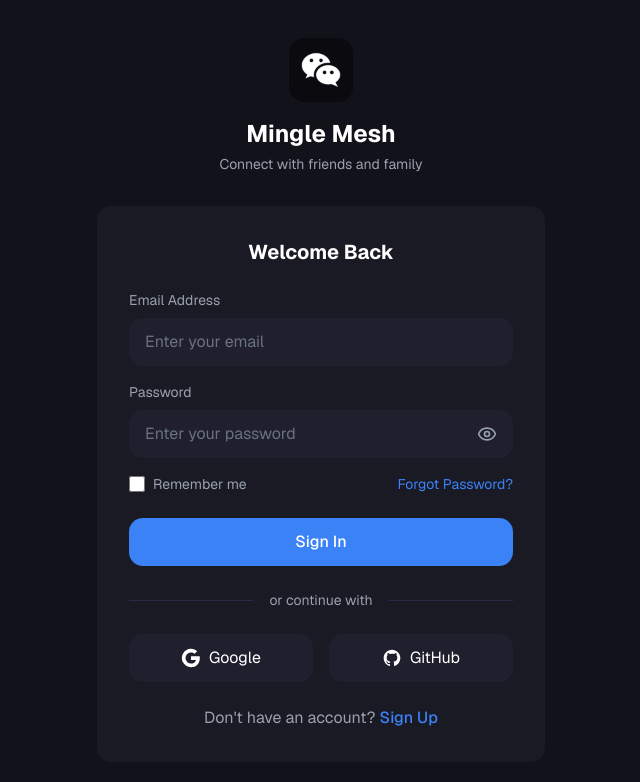
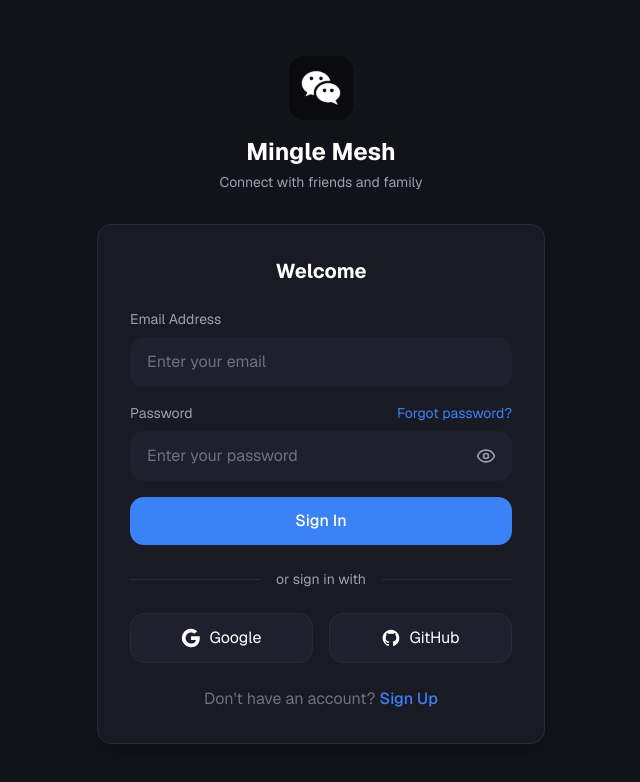
Before and after one commit to mvntech/mingle-mesh-chat-app, a React (Vite) app in the folder client/: page /login in a window 1280 px wide. Shown: the top 782 px of the page, without its empty margins (319-959 px from the left). Built offline with nearby package versions, Linux system fonts and the light colour scheme.

Commit message:
implemented the login and logout functionality

```diff
--- a/client/package.json
+++ b/client/package.json
@@ -53,6 +53,7 @@
     "react-day-picker": "9.8.0",
     "react-dom": "^19.2.0",
     "react-hook-form": "^7.60.0",
+    "react-hot-toast": "^2.6.0",
     "react-resizable-panels": "^2.1.7",
     "react-router-dom": "^7.9.6",
     "recharts": "2.15.4",
--- a/client/src/App.tsx
+++ b/client/src/App.tsx
@@ -2,15 +2,51 @@ import { BrowserRouter as Router, Routes, Route } from "react-router-dom";
 import { MingleMeshApp } from "./components/mingle-mesh-app";
 import { SignUpPage } from "./components/sign-up";
 import { LoginPage } from "./components/login";
+import ProtectedRoute from "./lib/protected-routes";
+import { Toaster } from "react-hot-toast";
 
 export default function App() {
   return (
+    <>
       <Router>
         <Routes>
-        <Route path="/" element={<MingleMeshApp />} />
+          <Route
+            path="/"
+            element={
+              <ProtectedRoute>
+                <MingleMeshApp />
+              </ProtectedRoute>
+            }
+          />
           <Route path="/signup" element={<SignUpPage />} />
           <Route path="/login" element={<LoginPage />} />
         </Routes>
       </Router>
+
+      <Toaster
+        position="top-right"
+        reverseOrder={false}
+        toastOptions={{
+          style: {
+            background: "#1F1F2E",
+            color: "#FFFFFF",
+            border: "1px solid #2A2A35",
+            fontSize: "14px",
+          },
+          success: {
+            iconTheme: {
+              primary: "#22C55E",
+              secondary: "#FFFFFF",
+            },
+          },
+          error: {
+            iconTheme: {
+              primary: "#EF4444",
+              secondary: "#FFFFFF",
+            },
+          },
+        }}
+      />
+    </>
   );
 }
--- a/client/src/components/login.tsx
+++ b/client/src/components/login.tsx
@@ -1,17 +1,82 @@
-import React, { useState } from "react"
-import { Link, useNavigate } from "react-router-dom"
-import { Eye, EyeOff } from "lucide-react"
+import React, { useState } from "react";
+import { Link, useNavigate } from "react-router-dom";
+import { Eye, EyeOff, AlertCircle, Loader2 } from "lucide-react";
+import { gql } from "@apollo/client";
+import { useMutation } from "@apollo/client/react";
+import toast from "react-hot-toast";
+
+const LOGIN_USER = gql`
+  mutation Login($email: String!, $password: String!) {
+    login(email: $email, password: $password) {
+      token
+      user {
+        id
+        username
+        email
+      }
+    }
+  }
+`;
+
+interface LoginResponse {
+  login: {
+    token: string;
+    user: {
+      id: string;
+      username: string;
+      email: string;
+    };
+  };
+}
+
+interface LoginVariables {
+  email: string;
+  password: string;
+}
 
 export function LoginPage() {
-  const [showPassword, setShowPassword] = useState(false)
-  const [email, setEmail] = useState("")
-  const [password, setPassword] = useState("")
-  const navigate = useNavigate()
+  const [showPassword, setShowPassword] = useState(false);
+  const [formData, setFormData] = useState({
+    email: "",
+    password: "",
+  });
+  const navigate = useNavigate();
 
-  const handleSubmit = (e: React.FormEvent) => {
-    e.preventDefault()
-    navigate("/")
-  }
+  const [login, { loading, error: mutationError }] = useMutation<
+    LoginResponse,
+    LoginVariables
+  >(LOGIN_USER, {
+    onCompleted: (data) => {
+      toast.success(`Welcome back!`)
+      console.log("Login successful", data);
+      if (data.login.token) {
+        localStorage.setItem("token", data.login.token);
+      }
+      navigate("/");
+    },
+    onError: (error) => {
+      console.error("Login error:", error);
+      navigate("/login");
+    },
+  });
+
+  const handleChange = (e: React.ChangeEvent<HTMLInputElement>) => {
+    setFormData({ ...formData, [e.target.name]: e.target.value });
+  };
+
+  const handleSubmit = async (e: React.FormEvent) => {
+    e.preventDefault();
+    try {
+      await login({
+        variables: {
+          email: formData.email,
+          password: formData.password,
+        },
+      });
+    } catch (e) {
+      console.log("Error", e);
+    }
+  };
 
   return (
     <div className="min-h-screen bg-[#12121A] flex items-center justify-center p-4 py-8">
@@ -19,78 +84,99 @@ export function LoginPage() {
         {/* logo */}
         <div className="flex flex-col items-center mb-6 md:mb-8">
           <div className="w-14 h-14 md:w-16 md:h-16 bg-[#0A0A0F] rounded-2xl flex items-center justify-center mb-3 md:mb-4">
-            <img src="/icon.png" alt="Mingle Mesh Icon" />
+            <img src="/icon.png" alt="Logo" />
           </div>
-          <h1 className="text-xl md:text-2xl font-bold text-white">Mingle Mesh</h1>
-          <p className="text-gray-400 text-sm mt-1">Connect with friends and family</p>
+          <h1 className="text-xl md:text-2xl font-bold text-white">
+            Mingle Mesh
+          </h1>
+          <p className="text-gray-400 text-sm mt-1">
+            Connect with friends and family
+          </p>
         </div>
 
         {/* login card */}
-        <div className="bg-[#1A1A24] rounded-xl p-6 md:p-8">
-          <h2 className="text-lg md:text-xl font-semibold text-white mb-6 text-center">Welcome Back</h2>
+        <div className="bg-[#1A1A24] rounded-xl p-6 md:p-8 shadow-xl border border-[#2a2a35]">
+          <h2 className="text-lg md:text-xl font-semibold text-white mb-6 text-center">
+            Welcome
+          </h2>
+
+          {mutationError && (
+            <div className="mb-4 p-3 bg-red-500/10 border border-red-500/20 rounded-lg flex items-center gap-2 text-red-400 text-sm">
+              <AlertCircle className="w-4 h-4 shrink-0" />
+              <p>{mutationError.message || "Invalid email or password."}</p>
+            </div>
+          )}
 
           <form onSubmit={handleSubmit} className="space-y-4">
             <div>
-              <label className="block text-sm text-gray-400 mb-2">Email Address</label>
+              <label className="block text-sm text-gray-400 mb-2">
+                Email Address
+              </label>
               <input
                 type="email"
-                value={email}
-                onChange={(e) => setEmail(e.target.value)}
+                name="email"
+                value={formData.email}
+                onChange={handleChange}
                 placeholder="Enter your email"
-                className="w-full bg-[#1F1F2E] text-white placeholder-gray-500 px-4 py-3 rounded-xl focus:outline-none focus:ring-2 focus:ring-[#3b82f6] transition-all text-sm md:text-base"
+                className="w-full bg-[#1f1f2e] text-white placeholder-[#6b7280] px-4 py-3 rounded-xl focus:outline-none focus:ring-2 focus:ring-[#3b82f6] border border-transparent focus:border-transparent transition-all"
                 required
+                disabled={loading}
               />
             </div>
             <div>
-              <label className="block text-sm text-gray-400 mb-2">Password</label>
+              <div className="flex items-center justify-between mb-2">
+                <label className="text-sm text-gray-400">Password</label>
+                <Link
+                  to="/forgot-password"
+                  className="text-sm text-[#3b82f6] hover:underline"
+                >
+                  Forgot password?
+                </Link>
+              </div>
               <div className="relative">
                 <input
                   type={showPassword ? "text" : "password"}
-                  value={password}
-                  onChange={(e) => setPassword(e.target.value)}
+                  name="password"
+                  value={formData.password}
+                  onChange={handleChange}
                   placeholder="Enter your password"
-                  className="w-full bg-[#1F1F2E] text-white placeholder-gray-500 px-4 py-3 rounded-xl focus:outline-none focus:ring-2 focus:ring-[#3b82f6] transition-all pr-12 text-sm md:text-base"
+                  className="w-full bg-[#1f1f2e] text-white placeholder-[#6b7280] px-4 py-3 rounded-xl focus:outline-none focus:ring-2 focus:ring-[#3b82f6] border border-transparent focus:border-transparent transition-all"
                   required
+                  disabled={loading}
                 />
                 <button
                   type="button"
                   onClick={() => setShowPassword(!showPassword)}
                   className="absolute right-4 top-1/2 -translate-y-1/2 text-gray-400 hover:text-white transition-colors"
+                  disabled={loading}
                 >
-                  {showPassword ? <EyeOff className="w-5 h-5" /> : <Eye className="w-5 h-5" />}
+                  {showPassword ? (
+                    <EyeOff className="w-5 h-5" />
+                  ) : (
+                    <Eye className="w-5 h-5" />
+                  )}
                 </button>
               </div>
             </div>
 
-            <div className="flex items-center justify-between flex-wrap gap-2">
-              <label className="flex items-center gap-2 cursor-pointer">
-                <input
-                  type="checkbox"
-                  className="w-4 h-4 rounded border-[#2a2a4a] bg-[#16162a] checked:bg-[#3b82f6] checked:border-[#3b82f6] focus:ring-[#3b82f6] focus:ring-offset-0 transition-colors"
-                />
-                <span className="text-sm text-gray-400">Remember me</span>
-              </label>
-              <Link to="/forgot-password" className="text-sm text-[#3b82f6] hover:underline">
-                Forgot Password?
-              </Link>
-            </div>
-
             <button
               type="submit"
-              className="w-full bg-[#3b82f6] hover:bg-[#2563eb] text-white font-medium py-3 rounded-xl transition-colors mt-2"
+              disabled={loading}
+              className="w-full bg-[#3b82f6] hover:bg-[#2563eb] disabled:bg-[#3b82f6]/50 disabled:cursor-not-allowed text-white font-medium py-3 rounded-xl transition-colors mt-2 flex items-center justify-center gap-2"
             >
-              Sign In
+              {loading && <Loader2 className="w-5 h-5 animate-spin" />}
+              {loading ? "Signing in..." : "Sign In"}
             </button>
           </form>
 
           <div className="flex items-center gap-4 my-6">
             <div className="flex-1 h-px bg-[#2a2a4a]"></div>
-            <span className="text-sm text-gray-400">or continue with</span>
+            <span className="text-sm text-gray-400">or sign in with</span>
             <div className="flex-1 h-px bg-[#2a2a4a]"></div>
           </div>
 
           <div className="flex gap-3 md:gap-4">
-            <button className="flex-1 flex items-center justify-center gap-2 bg-[#1F1F2E] hover:bg-[#25253A] text-white py-3 rounded-xl transition-colors text-sm md:text-base">
+            <button className="flex-1 flex items-center justify-center gap-2 bg-[#1F1F2E] hover:bg-[#25253A] text-white py-3 rounded-xl transition-colors text-sm md:text-base border border-[#2a2a35] hover:border-[#3a3a4a]">
               <svg className="w-5 h-5" viewBox="0 0 24 24">
                 <path
                   fill="currentColor"
@@ -111,7 +197,7 @@ export function LoginPage() {
               </svg>
               <span className="hidden sm:inline">Google</span>
             </button>
-            <button className="flex-1 flex items-center justify-center gap-2 bg-[#1F1F2E] hover:bg-[#25253A] text-white py-3 rounded-xl transition-colors text-sm md:text-base">
+            <button className="flex-1 flex items-center justify-center gap-2 bg-[#1F1F2E] hover:bg-[#25253A] text-white py-3 rounded-xl transition-colors text-sm md:text-base border border-[#2a2a35] hover:border-[#3a3a4a]">
               <svg className="w-5 h-5" fill="currentColor" viewBox="0 0 24 24">
                 <path d="M12 2C6.477 2 2 6.477 2 12c0 4.42 2.865 8.166 6.839 9.489.5.092.682-.217.682-.482 0-.237-.008-.866-.013-1.7-2.782.604-3.369-1.341-3.369-1.341-.454-1.155-1.11-1.462-1.11-1.462-.908-.62.069-.608.069-.608 1.003.07 1.531 1.03 1.531 1.03.892 1.529 2.341 1.087 2.91.831.092-.646.35-1.086.636-1.336-2.22-.253-4.555-1.11-4.555-4.943 0-1.091.39-1.984 1.029-2.683-.103-.253-.446-1.27.098-2.647 0 0 .84-.269 2.75 1.025A9.564 9.564 0 0112 6.844c.85.004 1.705.115 2.504.337 1.909-1.294 2.747-1.025 2.747-1.025.546 1.377.203 2.394.1 2.647.64.699 1.028 1.592 1.028 2.683 0 3.842-2.339 4.687-4.566 4.935.359.309.678.919.678 1.852 0 1.336-.012 2.415-.012 2.743 0 .267.18.578.688.48C19.138 20.163 22 16.418 22 12c0-5.523-4.477-10-10-10z" />
               </svg>
@@ -119,14 +205,17 @@ export function LoginPage() {
             </button>
           </div>
 
-          <p className="text-center text-gray-400 mt-6 text-sm md:text-base">
-            {"Don't have an account? "}
-            <Link to="/signup" className="text-[#3b82f6] hover:underline font-medium">
+          <p className="text-center text-[#6b7280] mt-6 text-sm md:text-base">
+            Don't have an account?{" "}
+            <Link
+              to="/signup"
+              className="text-[#3b82f6] hover:underline font-medium"
+            >
               Sign Up
             </Link>
           </p>
         </div>
       </div>
     </div>
-  )
+  );
 }
--- a/client/src/components/sign-up.tsx
+++ b/client/src/components/sign-up.tsx
@@ -3,6 +3,7 @@ import { Link, useNavigate } from "react-router-dom";
 import { Eye, EyeOff, Check, AlertCircle, Loader2 } from "lucide-react";
 import { gql } from "@apollo/client";
 import { useMutation } from "@apollo/client/react";
+import toast from "react-hot-toast";
 
 const REGISTER_USER = gql`
   mutation Register($username: String!, $email: String!, $password: String!) {
@@ -33,10 +34,12 @@ export function SignUpPage() {
     REGISTER_USER,
     {
       onCompleted: (data) => {
+        toast.success("Registration successful!")
         console.log("Registration successful", data);
         navigate("/login");
       },
       onError: (error) => {
+        toast.error("An error occurred")
         console.error("Registration error:", error);
       },
     }
--- /dev/null
+++ b/client/src/lib/logout.ts
@@ -0,0 +1,15 @@
+import { useNavigate } from "react-router-dom";
+import { useApolloClient } from "@apollo/client/react";
+
+export default function useLogout() {
+  const navigate = useNavigate();
+  const client = useApolloClient();
+
+  const logout = async () => {
+    localStorage.removeItem("token");
+    await client.clearStore();
+    navigate("/login", { replace: true });
+  };
+
+  return logout;
+}
--- /dev/null
+++ b/client/src/lib/protected-routes.tsx
@@ -0,0 +1,16 @@
+import React from "react";
+import { Navigate } from "react-router-dom";
+
+interface ProtectedRouteProps {
+  children: React.ReactNode;
+}
+
+export default function ProtectedRoute({ children }: ProtectedRouteProps) {
+  const token = localStorage.getItem("token");
+
+  if (!token) {
+    return <Navigate to="/login" replace />;
+  }
+
+  return <>{children}</>;
+}
```
Also changed, not shown: client/src/components/chat/sidebar.tsx (+29 -12 lines), 1 other file (tests, documents, lock files or other folders). Lines whose indentation alone changed are shown as unchanged.
